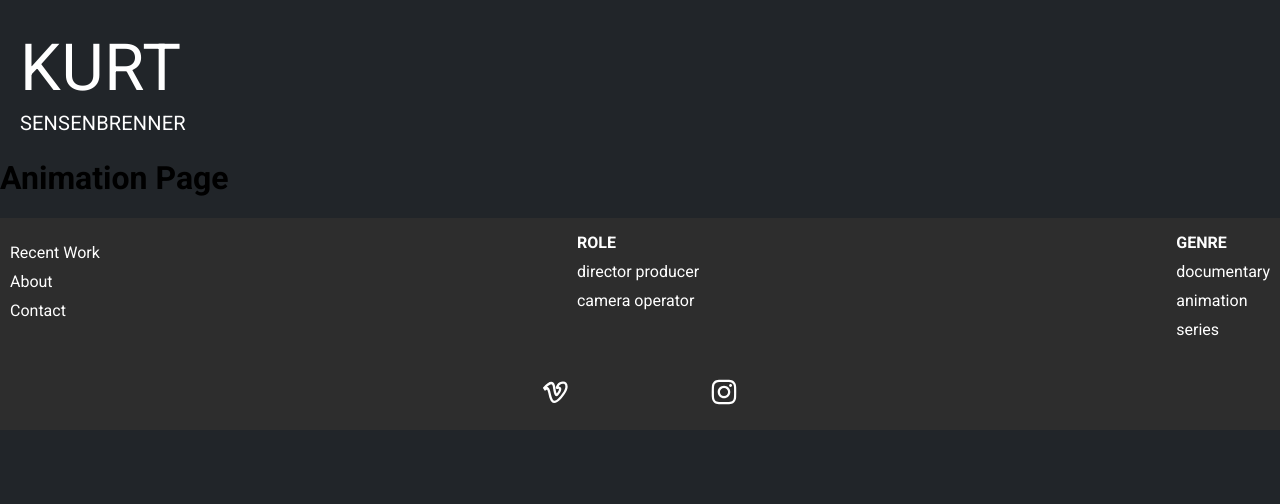
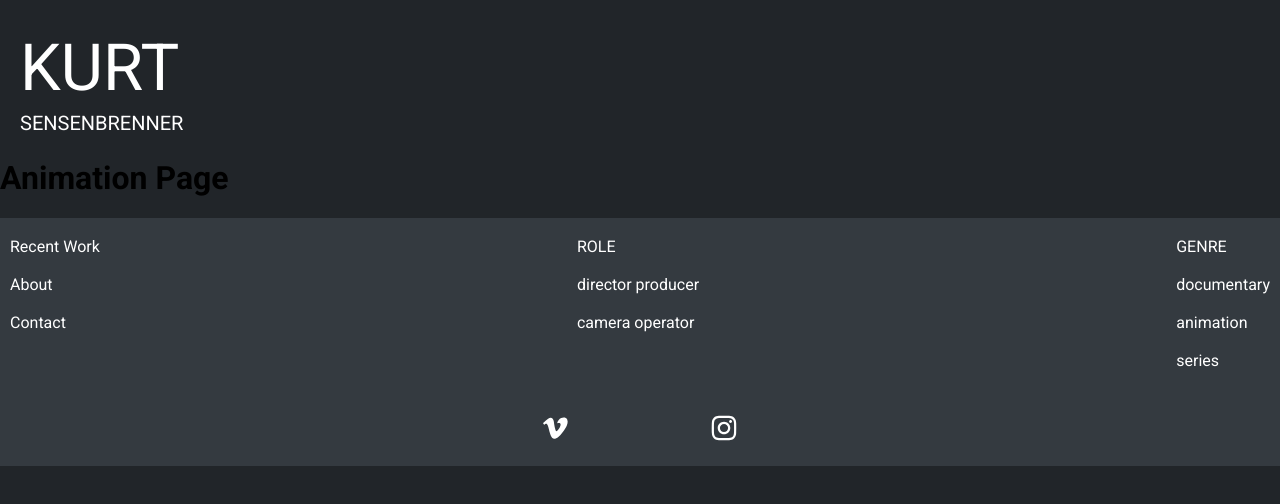
Before and after one commit to mwkwsd/sensensomething, a React (Create React App) app: page /animation in a window 1280 px wide. Shown: the top 504 px of the page. Built offline with nearby package versions, Linux system fonts and the light colour scheme.

Commit message:
Addressing requested changes

```diff
--- a/src/App.tsx
+++ b/src/App.tsx
@@ -7,7 +7,7 @@ import AnimationPage from './components/templates/AnimationPage'
 import { Header } from './components/molecules/headers/Header'
 import { ThemeProvider } from 'styled-components'
 import { kurtTheme } from './theme'
-import { Footer } from './components/footers/Footer'
+import { Footer } from './components/organisms/Footer/Footer'
 
 function App() {
   return (
@@ -22,7 +22,7 @@ function App() {
             <Route path="/series" element={<SeriesPage />} />
             <Route path="/animation" element={<AnimationPage />} />
           </Routes>
-        <Footer />
+          <Footer />
         </BrowserRouter>
       </ThemeProvider>
     </>
--- a/src/components/molecules/footers/BottomIcons.tsx
+++ b/src/components/molecules/footers/BottomIcons.tsx
@@ -1,13 +1,21 @@
-import BottomNavigation from '@mui/material/BottomNavigation';
-import BottomNavigationAction from '@mui/material/BottomNavigationAction';
-import { RiVimeoLine } from 'react-icons/ri';
-import { FaInstagram } from 'react-icons/fa';
+import BottomNavigation from '@mui/material/BottomNavigation'
+import BottomNavigationAction from '@mui/material/BottomNavigationAction'
+import { RiVimeoFill } from 'react-icons/ri'
+import { FaInstagram } from 'react-icons/fa'
 
 export function BottomIcons() {
   return (
-    <BottomNavigation sx={{ backgroundColor: '#2D2D2D', marginTop: 'auto' }}>
-      <BottomNavigationAction label="Vimeo" icon={<RiVimeoLine />} sx={{ color: 'white', fontSize: '30px' }} />
-      <BottomNavigationAction label="Instagram" icon={<FaInstagram />} sx={{ color: 'white', fontSize: '30px' }} />
+    <BottomNavigation sx={{ backgroundColor: '#343A40', marginTop: 'auto' }}>
+      <BottomNavigationAction
+        label="Vimeo"
+        icon={<RiVimeoFill />}
+        sx={{ color: 'white', fontSize: '30px' }}
+      />
+      <BottomNavigationAction
+        label="Instagram"
+        icon={<FaInstagram />}
+        sx={{ color: 'white', fontSize: '30px' }}
+      />
     </BottomNavigation>
   )
 }
--- a/src/components/molecules/footers/FooterLinks.tsx
+++ b/src/components/molecules/footers/FooterLinks.tsx
@@ -1,9 +1,10 @@
-import { Link } from 'react-router-dom'
+import { Link } from 'react-router-dom';
+import Typography from '@mui/material/Typography';
 
 type FooterLinksProps = {
-  title: string
-  items: { label: string; link: string }[]
-}
+  title: string;
+  items: { label: string; link: string }[];
+};
 
 export function FooterLinks({ title, items }: FooterLinksProps) {
   return (
@@ -15,16 +16,22 @@ export function FooterLinks({ title, items }: FooterLinksProps) {
         marginBottom: '10px',
       }}
     >
-      <p style={{ margin: '5px 0', fontWeight: 'bold' }}>{title}</p>
+      {title && (
+        <Typography variant="subtitle1" style={{ margin: '5px 0' }}>
+          {title}
+        </Typography>
+      )}
       {items.map((item, index) => (
         <Link
           key={index}
           to={item.link}
           style={{ textDecoration: 'none', color: 'white' }}
         >
-          <p style={{ margin: '5px 0' }}>{item.label}</p>
+          <Typography variant="subtitle1" style={{ margin: '5px 0' }}>
+            {item.label}
+          </Typography>
         </Link>
       ))}
     </div>
-  )
+  );
 }
--- a/src/components/footers/Footer.tsx
+++ b/src/components/organisms/Footer/Footer.tsx
@@ -1,6 +1,7 @@
-import { FooterLinks } from '../molecules/footers/FooterLinks'
-import { navLinks, roles, genres } from '../../common/constants/enums'
-import { BottomIcons } from '../molecules/footers/BottomIcons'
+import { FooterLinks } from '../../molecules/footers/FooterLinks'
+import { navLinks, roles, genres } from '../../../common/constants/enums'
+import { BottomIcons } from '../../molecules/footers/BottomIcons'
+import { kurtTheme } from '../../../theme'
 
 export function Footer() {
   const generateColumnData = (
@@ -32,8 +33,8 @@ export function Footer() {
       style={{
         display: 'flex',
         flexDirection: 'column',
-        backgroundColor: '#2D2D2D',
         padding: '10px',
+        backgroundColor: kurtTheme.palette.background.default,
       }}
     >
       <div
--- a/src/index.tsx
+++ b/src/index.tsx
@@ -3,20 +3,13 @@ import ReactDOM from 'react-dom/client';
 import './index.css';
 import App from './App';
 import reportWebVitals from './reportWebVitals';
-import { ThemeProvider, createTheme } from '@mui/material/styles';
-
-const theme = createTheme({
-  palette: {
-    primary: {
-      main: '#2196f3',
-    },
-  },
-});
+import { ThemeProvider } from '@mui/material/styles';
+import { kurtTheme } from './theme';
 
 const root = ReactDOM.createRoot(document.getElementById('root') as HTMLElement)
 root.render(
   <React.StrictMode>
-    <ThemeProvider theme={theme}>
+    <ThemeProvider theme={kurtTheme}>
       <App />
     </ThemeProvider>
   </React.StrictMode>
--- a/src/theme.tsx
+++ b/src/theme.tsx
@@ -1,4 +1,4 @@
-import { createTheme, responsiveFontSizes } from '@mui/material'
+import { createTheme, responsiveFontSizes } from '@mui/material';
 
 export const kurtTheme = responsiveFontSizes(
   createTheme({
@@ -9,5 +9,10 @@ export const kurtTheme = responsiveFontSizes(
         textDecoration: 'none',
       },
     },
+    palette: {
+      background: {
+        default: '#343A40'
+      },
+    },
   })
-)
+);
```
Also changed, not shown: src/common/constants/enums.ts (+5 -5 lines).
